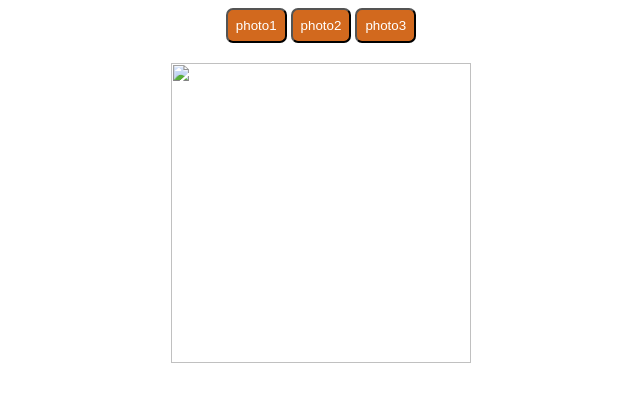
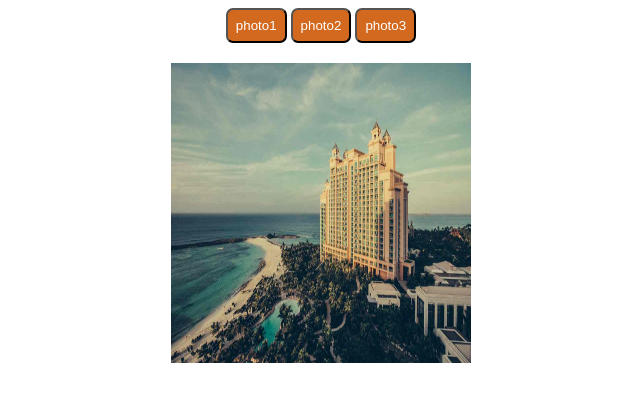
Before and after one commit to ayxanmireliyev/ayxanmireliyev.github.io, a plain HTML site: page index.html in a window 1280 px wide. Shown: the whole page, without its empty margins (319-959 px from the left). Drawn offline with Linux system fonts and the light colour scheme.

Commit message:
Update index.html

```diff
--- a/index.html
+++ b/index.html
@@ -34,7 +34,7 @@
         <input type="button" value="photo3" id="btn3">
     </div>
 
-    <img src="/hotel.jpg">
+    <img src="images/hotel.jpg">
 
 
 
```
